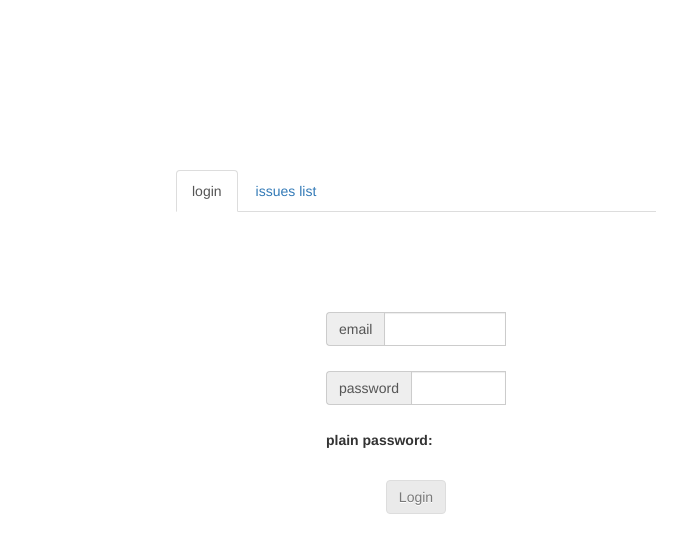
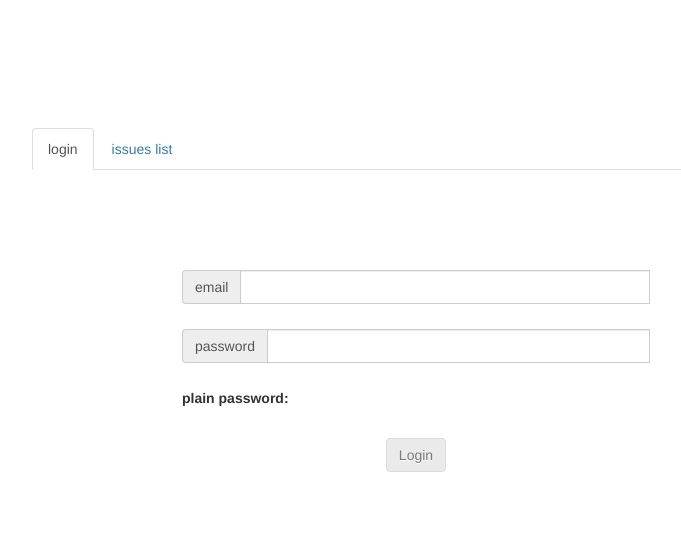
Before and after one commit to oonexdl/angularjs-guide, a website: page src/index.html in a window 1280 px wide. Shown: the whole page, without its empty margins (224-905 px from the left). Drawn offline with nearby package versions, Linux system fonts and the light colour scheme; some packages are replaced by stand-ins of ours.

Commit message:
modify body css

```diff
--- a/src/css/app.css
+++ b/src/css/app.css
@@ -1,6 +1,6 @@
 body {
   text-align: center;
-  margin: 170px 400px !important;
+  margin: 10% 20% !important;
 }
 
 table img {
```
